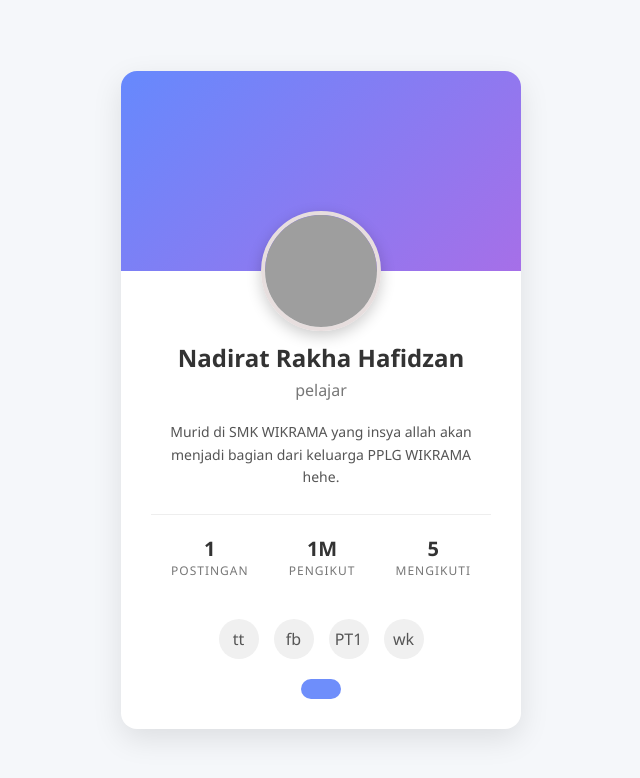
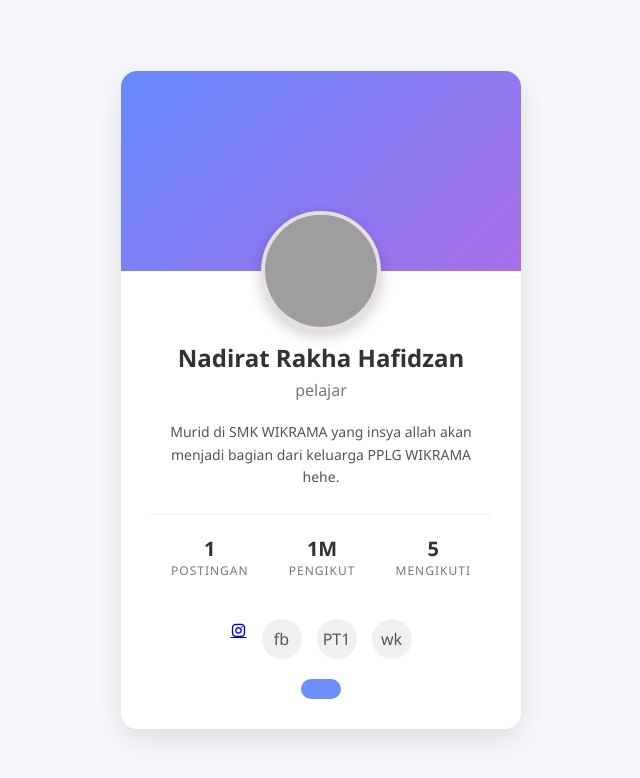
Before and after one commit to Rakha-html/website-rakha, a plain HTML site: page index.html in a window 1280 px wide. Shown: the whole page, without its empty margins (319-959 px from the left). Drawn offline with nearby package versions, Linux system fonts and the light colour scheme; grey boxes are pictures that could not be loaded.

Commit message:
Update index.html
gsnti logo

```diff
--- a/index.html
+++ b/index.html
@@ -3,6 +3,7 @@
 <head>
     <meta charset="UTF-8">
     <meta name="viewport" content="width=device-width, initial-scale=1.0">
+    <link rel="stylesheet" href="https://cdn.jsdelivr.net/npm/remixicon@3.5.0/fonts/remixicon.css">
     <title>Kartu Profil Interaktif</title>
     <style>
         * {
@@ -200,7 +201,7 @@
             </div>
 
             <div class="social-links">
-                <a href="#" class="social-link">tt</a>
+                <a href="#"><i class="ri-instagram-line"></i></a>
                 <a href="#" class="social-link">fb</a>
                 <a href="Portfolio2.html" class="social-link">PT1</a>
                 <a href="#" class="social-link">wk</a>
```
